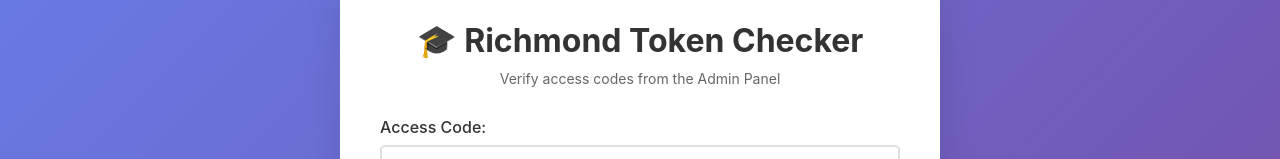
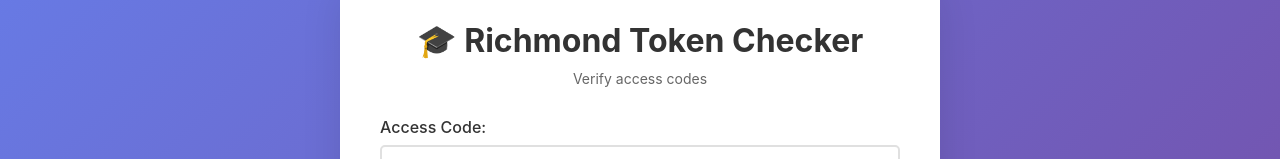
Before and after one commit to yepzhi/richmond-token-check, a website: page index.html in a window 1280 px wide. Shown: the part 181-340 px from the top of the page. Drawn offline with Linux system fonts and the light colour scheme.

Commit message:
Ready for Render production6

```diff
--- a/index.html
+++ b/index.html
@@ -280,7 +280,7 @@
 <body>
     <div class="container">
         <h1>🎓 Richmond Token Checker</h1>
-        <p class="subtitle">Verify access codes from the Admin Panel</p>
+        <p class="subtitle">Verify access codes</p>
 
         <form id="tokenForm">
             <div class="form-group">
```
